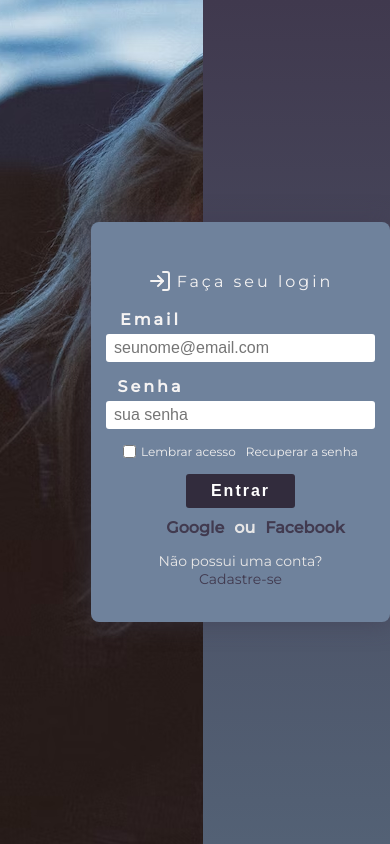
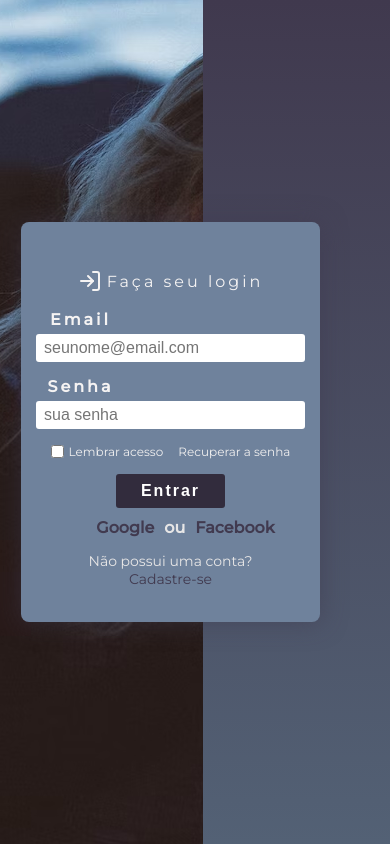
Before and after one commit to deivisondelmiro/21-dias-de-codigo-rocketseat, a plain HTML site: page dia-11/index.html in a window 390 px wide. Drawn offline with nearby package versions, Linux system fonts and the light colour scheme.

Commit message:
alteração na margin

```diff
--- a/dia-11/css/style.css
+++ b/dia-11/css/style.css
@@ -96,7 +96,7 @@ div#lembrar-recuperar-acesso #lembrar-acesso {
 }
 
 div#lembrar-recuperar-acesso #lembrar-acesso-button {
-    margin-right: 10px;
+    margin-right: 15px;
     transition: color .3s;
     color: rgb(240, 239, 239);
 }
@@ -194,9 +194,4 @@ section#se-cadastre p a:hover {
     background-size: auto;
     background-position-x: -513px;
     }
-
-    div#container-form {
-        /* background: transparent; */
-        margin: 0 auto;
-    }
 }
```
